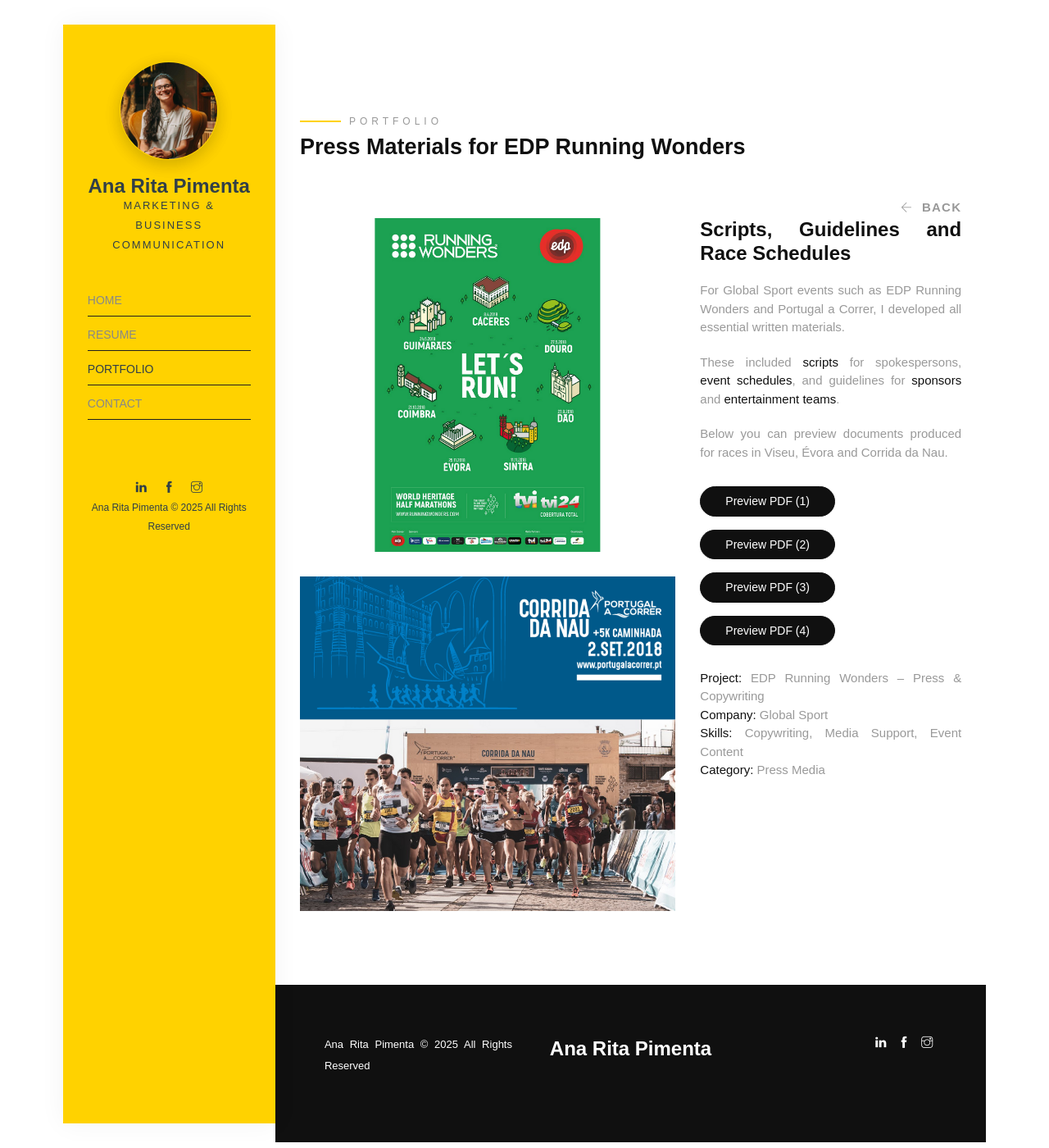
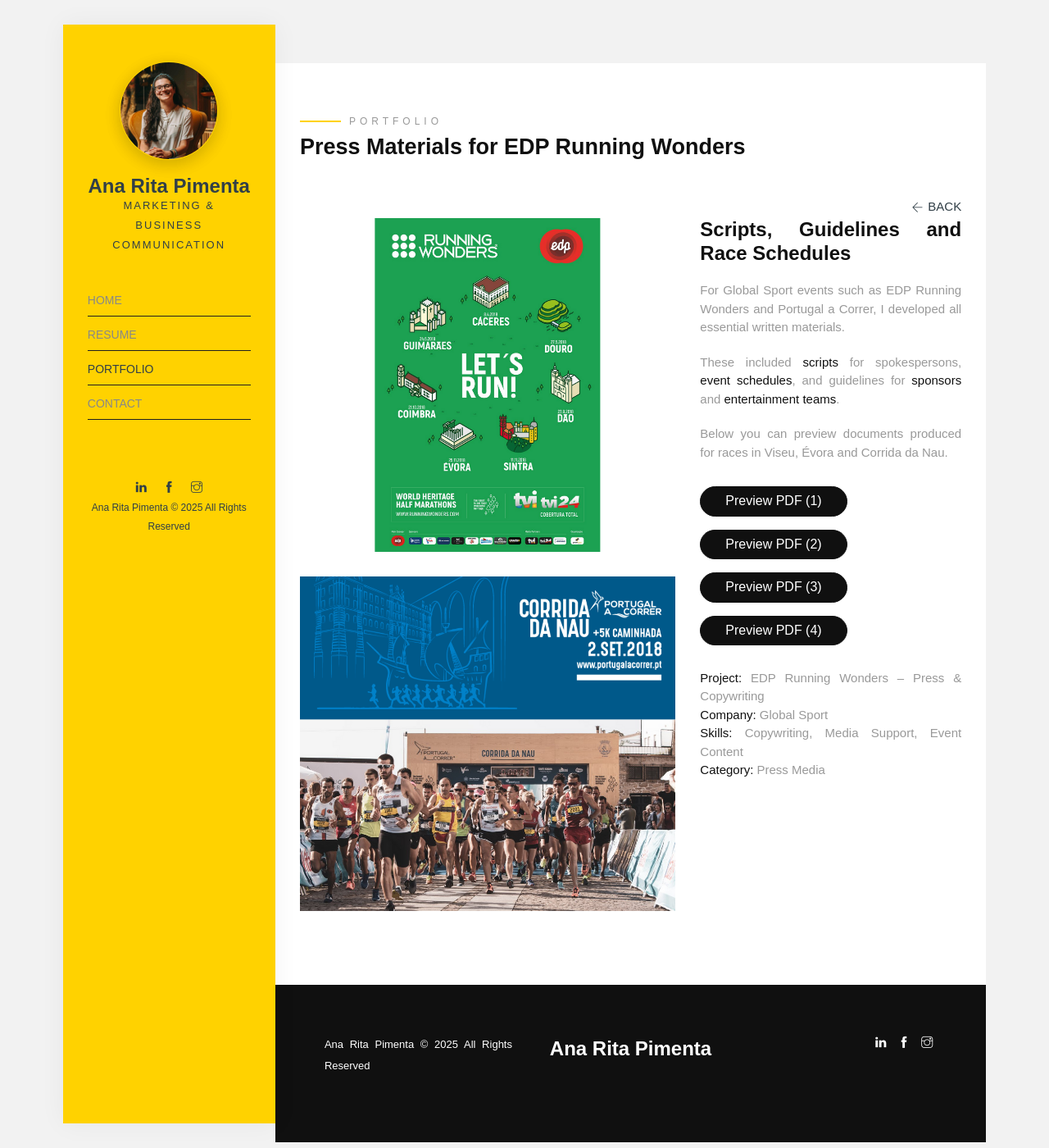
Before and after one commit to anaritapimenta/anaritapimenta.github.io, a Jekyll site: the page built from portfolio/edp-running-wonders-and-portugal-a-correr-press-media/index.html, in a window 1280 px wide and 1400 px high. Shown: the whole window at 82% size. Built offline with Jekyll 4.4.1, drawn with Linux system fonts in a browser that asks for light colours; some web fonts are replaced.

Commit message:
Update index.html

```diff
--- a/portfolio/edp-running-wonders-and-portugal-a-correr-press-media/index.html
+++ b/portfolio/edp-running-wonders-and-portugal-a-correr-press-media/index.html
@@ -3,46 +3,6 @@
 layout: default
 description: Scripts, schedules, and partner guidelines created for EDP Running Wonders and Portugal a Correr events by Ana Rita Pimenta.
 ---
-
-<style>
-  body {
-    background-color: #fff;
-    color: #313f47;
-    font-family: inherit;
-  }
-
-  /* Estilo do link "Back" igual ao código 2 */
-  a[aria-label="Back to Portfolio"] {
-    color: #313f47;
-    text-transform: uppercase;
-    font-weight: 600;
-    font-size: 14px;
-    letter-spacing: 1.2px;
-    text-decoration: none;
-    display: flex;
-    align-items: center;
-    margin-top: 10px;
-    float: right;
-  }
-
-  a[aria-label="Back to Portfolio"] i {
-    font-size: 14px;
-    margin-right: 5px;
-    color: #999999;
-  }
-
-  a[aria-label="Back to Portfolio"] p {
-    margin-bottom: 0;
-    margin-top: 1.21px;
-  }
-
-  /* Estilo dos botões igual ao código 2 */
-  input[type="button"] {
-    margin-bottom: 6px;
-    cursor: pointer;
-    font-size: 14px;
-  }
-</style>
 
 <div class="projects">
   <div class="container-fluid">
@@ -55,18 +15,26 @@
         <a
           href="{{ 'portfolio/' | prepend: site.baseurl | prepend: site.url }}"
           aria-label="Back to Portfolio"
+          style="float: right; display: flex; margin-top: 10px;"
         >
-          <i class="ti-arrow-left gray-icon" aria-hidden="true"></i>
-          <p>Back</p>
+          <i class="ti-arrow-left font-14px gray-icon" aria-hidden="true"></i>
+          <span
+            style="
+              margin-bottom: 0;
+              margin-top: 1.21px;
+              color: #313f47;
+              text-transform: uppercase;
+            "
+          >
+            Back
+          </span>
         </a>
       </div>
     </div>
 
     <div class="row">
-      <div
-        class="col-md-7 image-content animate-box fadeInLeft"
-        data-animate-effect="fadeInLeft"
-      >
+      <!-- Image Section -->
+      <div class="col-md-7 image-content animate-box" data-animate-effect="fadeInLeft">
         <img
           class="img-fluid mb-30"
           src="{{ 'assets/img/portfolio/project-7/1.png' | prepend: site.baseurl | prepend: site.url }}"
@@ -81,12 +49,10 @@
         />
       </div>
 
-      <div
-        class="col-md-5 sticky-parent animate-box fadeInLeft"
-        data-animate-effect="fadeInLeft"
-      >
+      <!-- Text Section -->
+      <div class="col-md-5 sticky-parent animate-box" data-animate-effect="fadeInLeft">
         <div id="sticky_item">
-          <div class="project-desc">
+          <article class="project-desc">
             <h2>Scripts, Guidelines and Race Schedules</h2>
 
             <p>
@@ -101,28 +67,30 @@
               Below you can preview documents produced for races in Viseu, Évora and Corrida da Nau.
             </p>
 
+            <!-- Preview Buttons -->
             <input
+              style="margin-bottom: 6px"
               type="button"
               value="Preview PDF (1)"
               onclick="window.open('{{ 'assets/pdf/preview-1.pdf' | prepend: site.baseurl | prepend: site.url }}','_blank')"
               aria-label="Open preview 1"
             /><br />
-
             <input
+              style="margin-bottom: 6px"
               type="button"
               value="Preview PDF (2)"
               onclick="window.open('{{ 'assets/pdf/preview-2.pdf' | prepend: site.baseurl | prepend: site.url }}','_blank')"
               aria-label="Open preview 2"
             /><br />
-
             <input
+              style="margin-bottom: 6px"
               type="button"
               value="Preview PDF (3)"
               onclick="window.open('{{ 'assets/pdf/preview-3.pdf' | prepend: site.baseurl | prepend: site.url }}','_blank')"
               aria-label="Open preview 3"
             /><br />
-
             <input
+              style="margin-bottom: 6px"
               type="button"
               value="Preview PDF (4)"
               onclick="window.open('{{ 'assets/pdf/preview-4.pdf' | prepend: site.baseurl | prepend: site.url }}','_blank')"
@@ -135,7 +103,7 @@
               <strong>Skills:</strong> Copywriting, Media Support, Event Content<br />
               <strong>Category:</strong> Press Media
             </p>
-          </div>
+          </article>
         </div>
       </div>
     </div>
```
